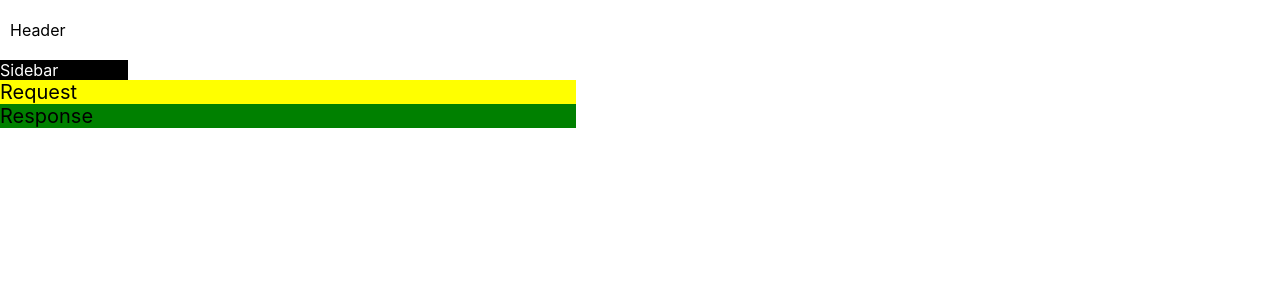
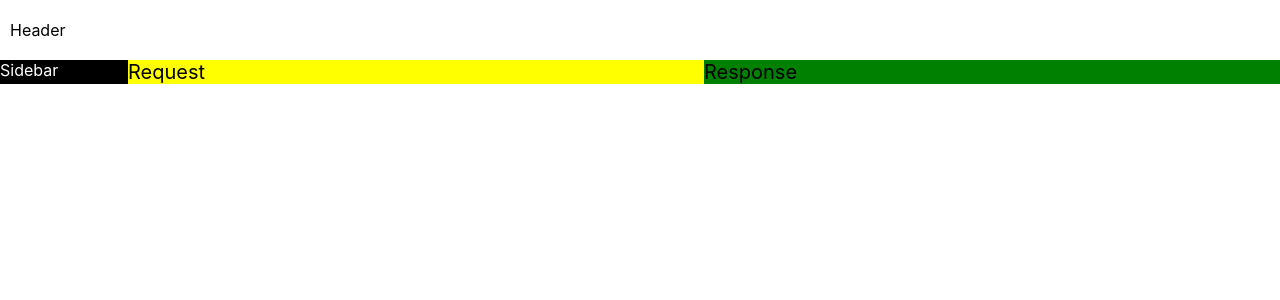
Before and after one commit to AntonLukashevich/todos-ts, a React (Create React App) app: page / in a window 1280 px wide. Shown: the top 300 px of the page. Built offline with nearby package versions, Linux system fonts and the light colour scheme.

Commit message:
Updated body styled

```diff
--- a/src/components/Body/styled.ts
+++ b/src/components/Body/styled.ts
@@ -2,5 +2,5 @@ import styled from 'styled-components';
 
 export const StyledBody = styled.div`
   width:100%;
-  display: inline;
+  display: flex;
 `
```
